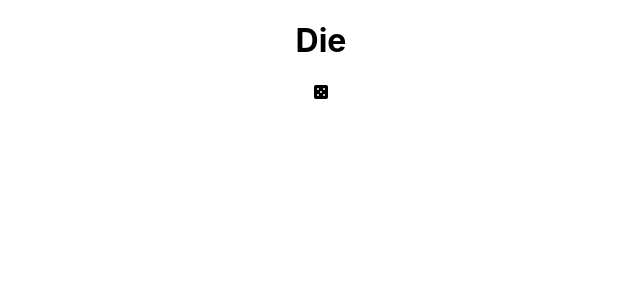
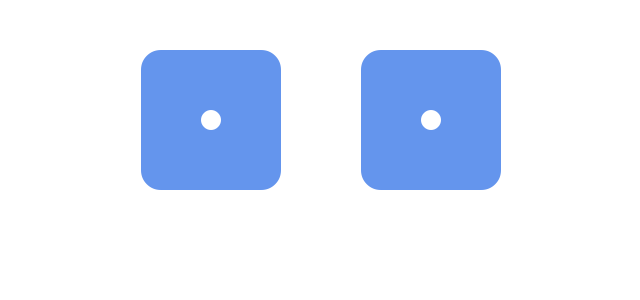
Before and after one commit to dotsync/Dice, a React (Create React App) app: page / in a window 1280 px wide. Shown: the top 300 px of the page, without its empty margins (319-959 px from the left). Built offline with nearby package versions, Linux system fonts and the light colour scheme.

Commit message:
Creates RollDice component

```diff
--- a/src/App.css
+++ b/src/App.css
@@ -1,38 +1,3 @@
 .App {
   text-align: center;
 }
-
-.App-logo {
-  height: 40vmin;
-  pointer-events: none;
-}
-
-@media (prefers-reduced-motion: no-preference) {
-  .App-logo {
-    animation: App-logo-spin infinite 20s linear;
-  }
-}
-
-.App-header {
-  background-color: #282c34;
-  min-height: 100vh;
-  display: flex;
-  flex-direction: column;
-  align-items: center;
-  justify-content: center;
-  font-size: calc(10px + 2vmin);
-  color: white;
-}
-
-.App-link {
-  color: #61dafb;
-}
-
-@keyframes App-logo-spin {
-  from {
-    transform: rotate(0deg);
-  }
-  to {
-    transform: rotate(360deg);
-  }
-}
--- a/src/App.js
+++ b/src/App.js
@@ -1,12 +1,12 @@
 import React, {Component} from 'react'
 import './App.css';
-import Die from './components/Die'
+import RollDice from './components/RollDice'
 
 class App extends Component{
   render() {
     return (
       <div className="App">
-        <Die number="five"/>
+        <RollDice />
       </div>
     )
   };
--- a/src/components/Die.css
+++ b/src/components/Die.css
@@ -0,0 +1,5 @@
+.Die {
+  font-size: 10em;
+  padding: 0.25em;
+  color:cornflowerblue;
+}
--- a/src/components/Die.jsx
+++ b/src/components/Die.jsx
@@ -1,12 +1,10 @@
 import React, { Component } from 'react'
+import './Die.css';
 
 export class Die extends Component {
   render() {
     return (
-      <div>
-        <h1>Die</h1>
-        <i className={`fas fa-dice-${this.props.number}`}></i>
-      </div>
+      <i className={`Die fas fa-dice-${this.props.number}`}></i>
     )
   }
 }
--- /dev/null
+++ b/src/components/RollDice.jsx
@@ -0,0 +1,24 @@
+import React, { Component } from 'react'
+import Die from './Die';
+
+export class RollDice extends Component {
+  constructor(props) {
+    super(props)
+
+    this.state = {
+      die1: 'one',
+      die2: 'one',
+    }
+  }
+
+  render() {
+    return (
+      <div>
+        <Die number={this.state.die1}/>
+        <Die number={this.state.die2}/>
+      </div>
+    )
+  }
+}
+
+export default RollDice
```
